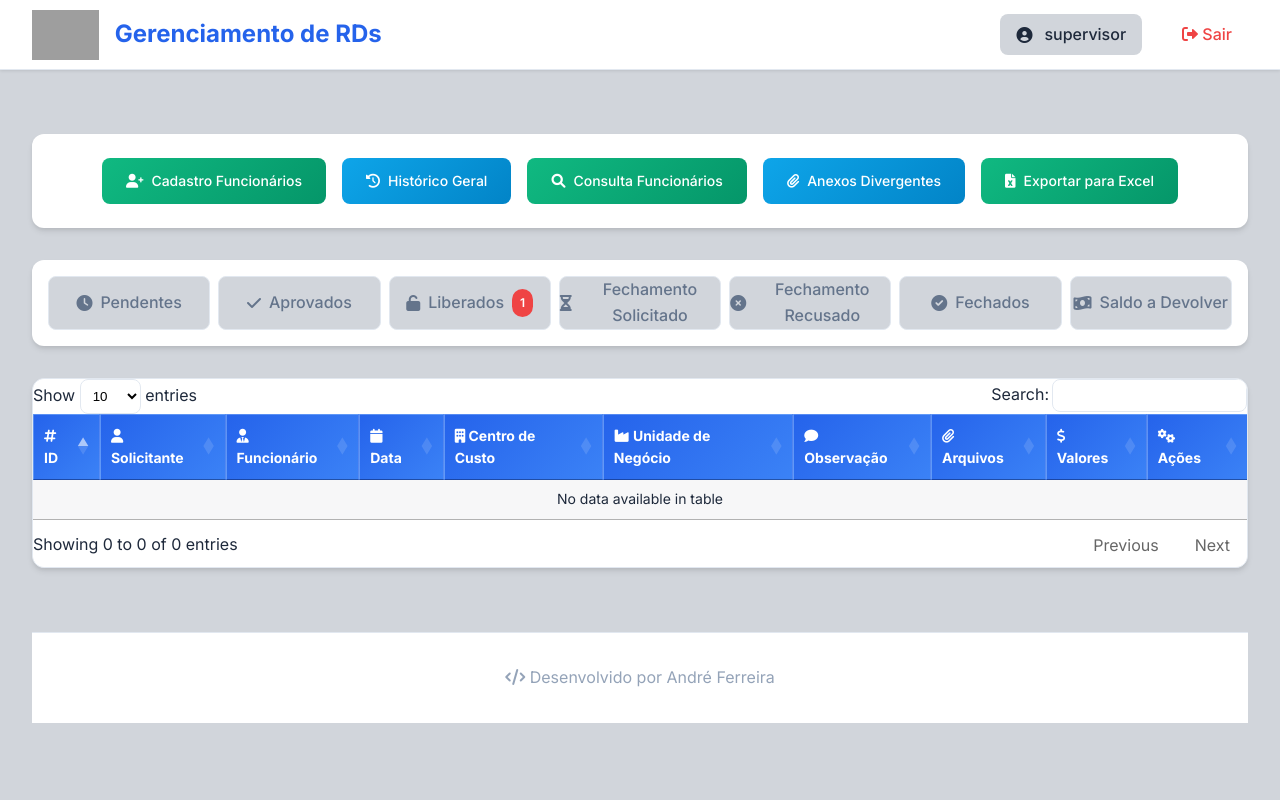
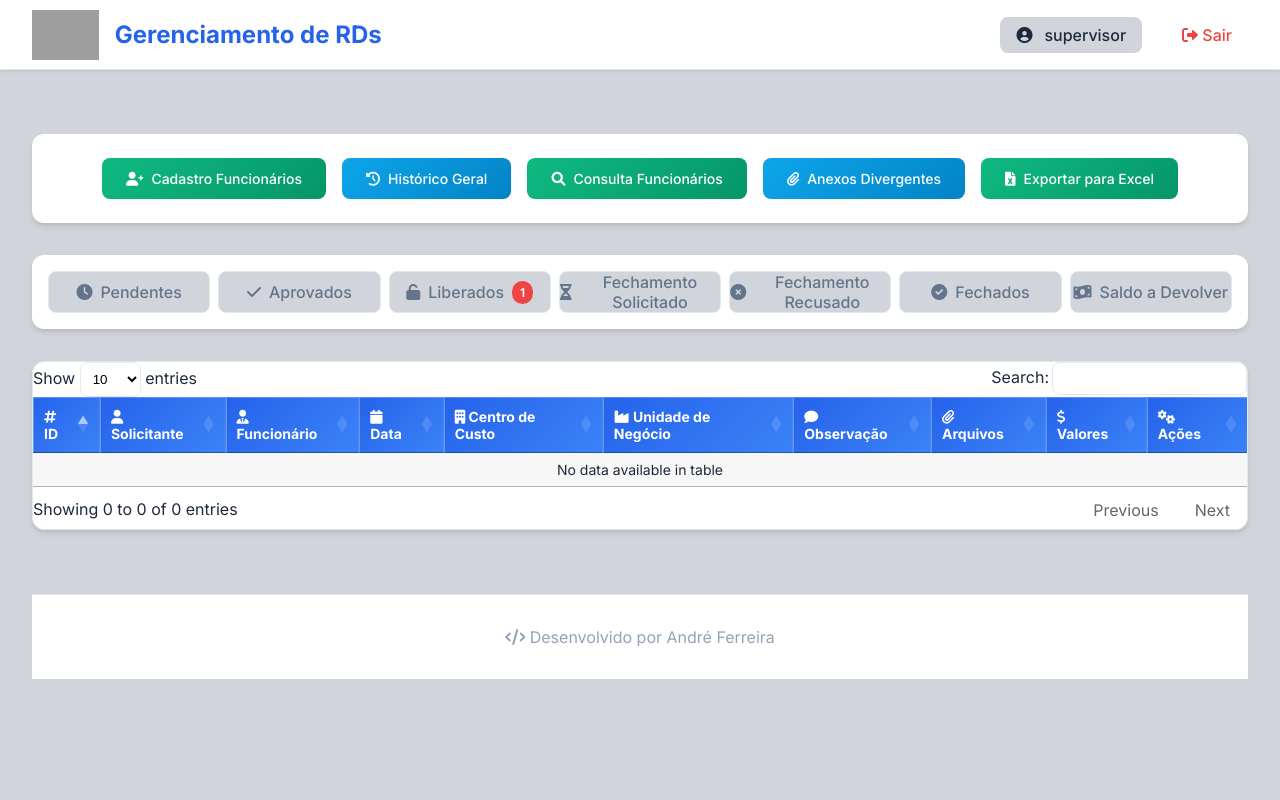
Before and after one commit to Andresaldanha3510/PROGRAMARD, a Flask app: page / in a window 1280 px wide. Run offline with Flask 3, Linux system fonts and the light colour scheme; the visitor is signed in with stand-in values (Sample User, id 1); a database or web service that is not in the repository returns one stand-in record (values such as "Sample title"); data that the repository does not hold is empty; some libraries are stand-ins or nearby versions; grey boxes are pictures that could not be loaded.

Commit message:
Add files via upload

```diff
--- a/templates/index.html
+++ b/templates/index.html
@@ -42,7 +42,6 @@
       font-family: 'Inter', -apple-system, BlinkMacSystemFont, sans-serif;
       background: var(--background-color);
       color: var(--text-primary);
-      line-height: 1.6;
       min-height: 100vh;
     }
 
```
